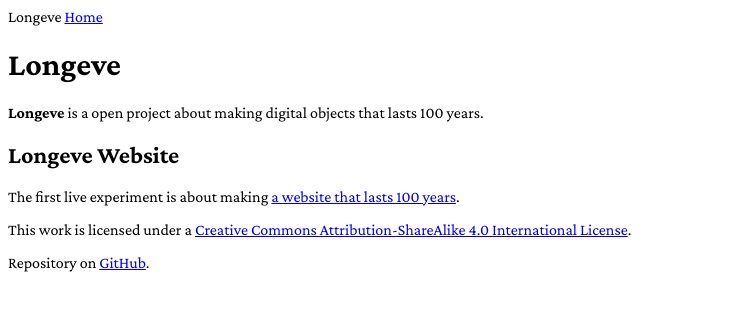
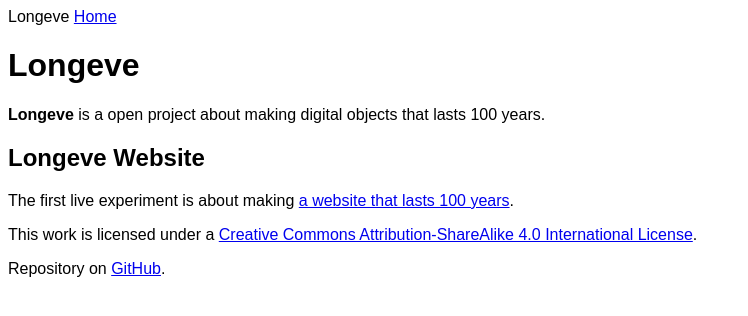
Before and after one commit to longeve/longeve.github.io, a Jekyll site: the page built from index.md, in a window 1280 px wide. Shown: the top 316 px of the page, without its empty margins (0-748 px from the left). Built offline with Jekyll 4.4.1, drawn with Linux system fonts in a browser that asks for light colours; some web fonts are replaced; Markdown is read by kramdown in place of the engine named in the settings; our own code applies the rules of GitHub Pages for plain Markdown files.

Commit message:
Update style.scss

```diff
--- a/assets/css/style.scss
+++ b/assets/css/style.scss
@@ -2,11 +2,13 @@
 ---
 
 // @import 'fonts';
-@import url('https://fonts.googleapis.com/css2?family=Crimson+Pro:ital,wght@0,400;0,700;1,400&display=swap');
-
+// @import url('https://fonts.googleapis.com/css2?family=Crimson+Pro:ital,wght@0,400;0,700;1,400&display=swap');
+@import url('https://fonts.googleapis.com/css2?family=Source+Sans+Pro:ital,wght@0,400;0,700;1,400&display=swap');
+@import url('https://fonts.googleapis.com/css2?family=Source+Serif+Pro:ital,wght@0,400;0,700;1,400&display=swap');
+@import url('https://fonts.googleapis.com/css2?family=Source+Code+Pro:wght@300;400;700&display=swap');
 
 body {
-    font-family: 'Crimson Pro', 'Work Sans', sans-serif;
+    font-family: 'Source Serif Pro', 'Crimson Pro', 'Work Sans', sans-serif;
 }
 
 h1 {
```
